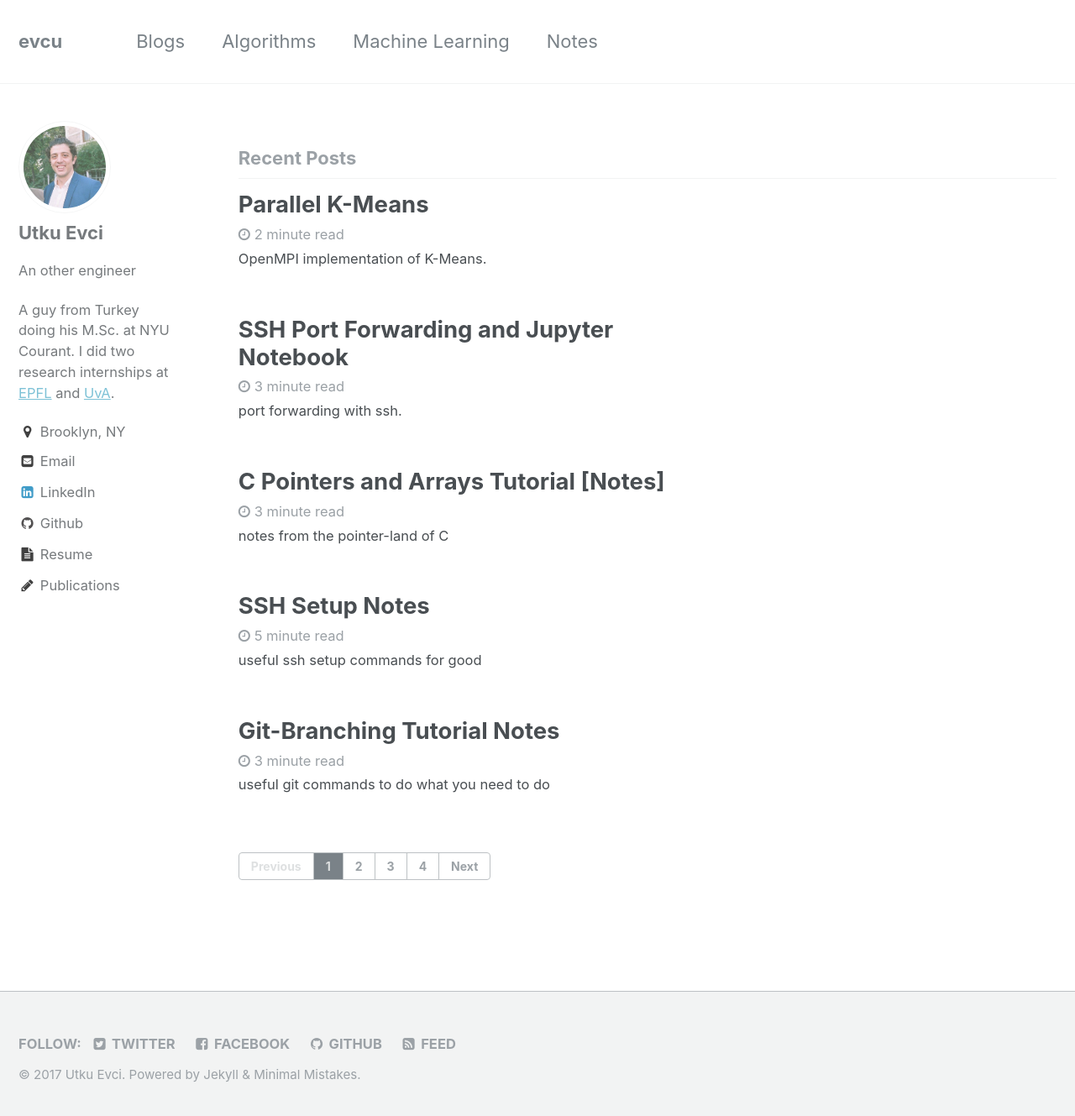
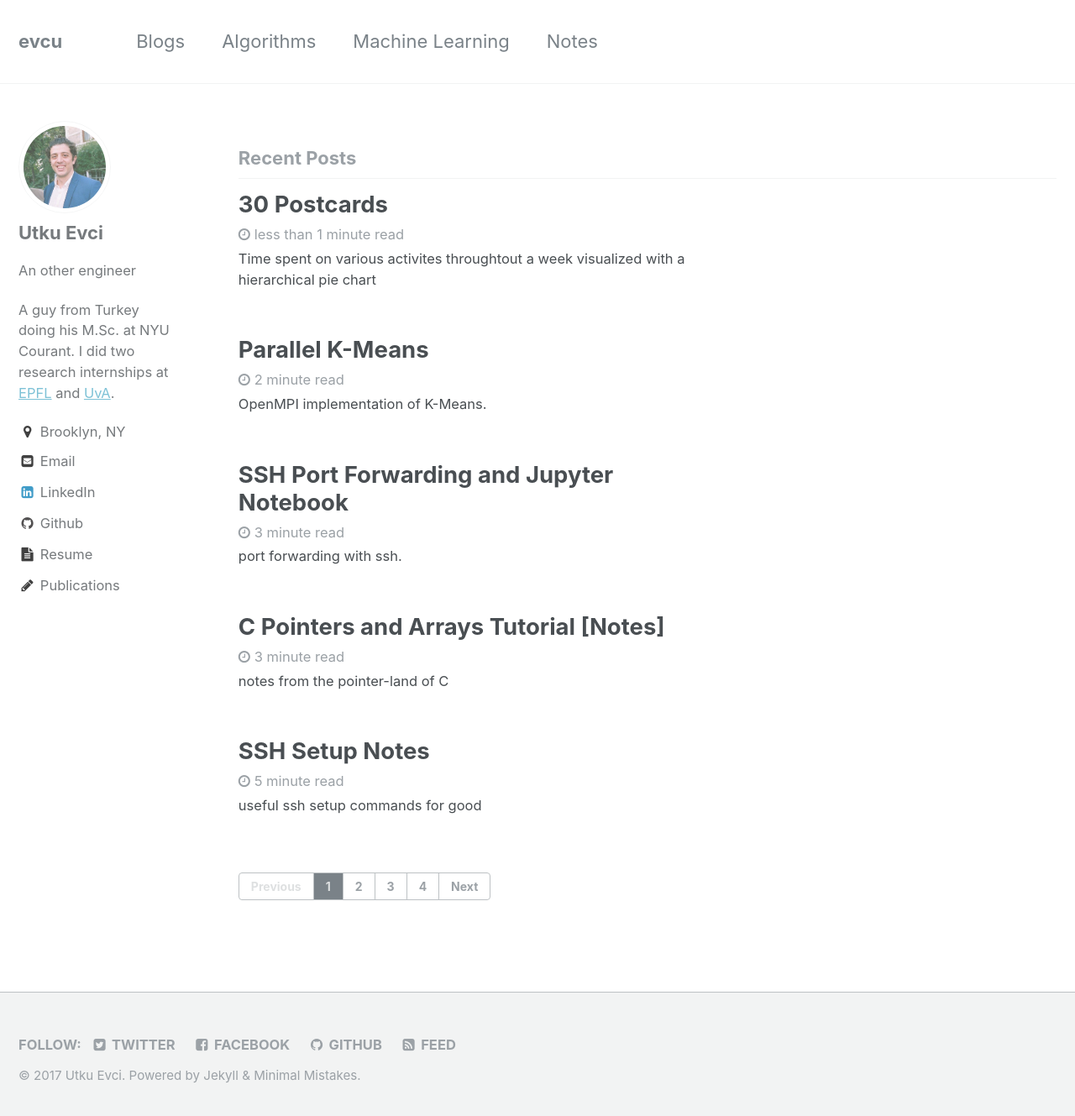
Before and after one commit to evcu/evcu.github.io, a Jekyll site: the page built from index.html, in a window 1280 px wide and 1336 px high. Shown: the top 1329 px of the window at 84% size. Built offline with Jekyll 4.4.1, drawn with Linux system fonts in a browser that asks for light colours; the list of posts is cut into pages by our own code.

Commit message:
Todays post to nyc365blog

```diff
--- /dev/null
+++ b/_posts/2017-06-1-30postcards.md
@@ -0,0 +1,136 @@
+---
+layout: single
+title: "30 Postcards"
+tags: [data, postcards, friends]
+category: datavis
+excerpt: "Time spent on various activites throughtout a week visualized with a hierarchical pie chart"
+---
+
+I've recorded what I did in a week during my first semester at NYU. I've gathered various activities around 5 main category.
+
+<style>
+.card {
+  position: relative;
+  float: left;
+  padding-bottom: 33%;
+  width: 33%;
+  text-align: center;
+}
+.card__front,
+.card__back {
+  position: absolute;
+  top: 0;
+  left: 0;
+  width: 100%;
+  height: 100%;
+  overflow:hidden;
+}
+
+.card__front,
+.card__back {
+  -webkit-backface-visibility: hidden;
+          backface-visibility: hidden;
+  -webkit-transition: -webkit-transform 0.3s;
+          transition: transform 0.3s;
+}
+
+.card__front {
+}
+
+.card__back {
+  -webkit-transform: rotateY(-180deg);
+          transform: rotateY(-180deg);
+}
+.card.effect__hover:hover .card__front {
+  -webkit-transform: rotateY(-180deg);
+          transform: rotateY(-180deg);
+}
+
+.card.effect__hover:hover .card__back {
+  -webkit-transform: rotateY(0);
+          transform: rotateY(0);
+}
+</style>
+
+<div class="section">
+  <h2 class="section__title">On Hover</h2>
+  <div class="section__content clearfix">
+    <div class="card effect__hover">
+      <div class="card__front">
+        <img src="/assets/images/30postcards/arda2.png"/>
+      </div>
+      <div class="card__back">
+        <img src="/assets/images/30postcards/arda3.jpg"/>
+      </div>
+    </div>
+    <div class="card effect__hover">
+      <div class="card__front">
+      <img src="/assets/images/30postcards/ayberk2.jpg"/>
+      </div>
+      <div class="card__back">
+      <img src="/assets/images/30postcards/ayberk3.jpg"/>
+      </div>
+    </div>
+    <div class="card effect__hover">
+      <div class="card__front">
+      <img src="/assets/images/30postcards/ayberk2.jpg"/>
+      </div>
+      <div class="card__back">
+      <img src="/assets/images/30postcards/ayberk3.jpg"/>
+      </div>
+    </div>
+  </div>
+</div>
+
+<div class="section">
+  <div class="section__content clearfix">
+    <div class="card effect__hover">
+      <div class="card__front">
+        <img src="/assets/images/30postcards/arda2.png"/>
+      </div>
+      <div class="card__back">
+        <img src="/assets/images/30postcards/arda3.jpg"/>
+      </div>
+    </div>
+    <div class="card effect__hover">
+      <div class="card__front">
+      <img src="/assets/images/30postcards/ayberk2.jpg"/>
+      </div>
+      <div class="card__back">
+      <img src="/assets/images/30postcards/ayberk3.jpg"/>
+      </div>
+    </div>
+    <div class="card effect__hover">
+      <div class="card__front">
+      <img src="/assets/images/30postcards/ayberk2.jpg"/>
+      </div>
+      <div class="card__back">
+      <img src="/assets/images/30postcards/ayberk3.jpg"/>
+      </div>
+    </div>
+    <div class="card effect__hover">
+      <div class="card__front">
+        <img src="/assets/images/30postcards/arda2.png"/>
+      </div>
+      <div class="card__back">
+        <img src="/assets/images/30postcards/arda3.jpg"/>
+      </div>
+    </div>
+    <div class="card effect__hover">
+      <div class="card__front">
+      <img src="/assets/images/30postcards/ayberk2.jpg"/>
+      </div>
+      <div class="card__back">
+      <img src="/assets/images/30postcards/ayberk3.jpg"/>
+      </div>
+    </div>
+    <div class="card effect__hover">
+      <div class="card__front">
+      <img src="/assets/images/30postcards/ayberk2.jpg"/>
+      </div>
+      <div class="card__back">
+      <img src="/assets/images/30postcards/ayberk3.jpg"/>
+      </div>
+    </div>
+  </div>
+</div>
```
Also changed, not shown: _pages/blogs.md (+2 -2 lines), _pages/nyc365blog.md (+1 -1 lines), assets/images/30postcards/arda2.png (added), assets/images/30postcards/arda3.jpg (added), assets/images/30postcards/ayberk3.jpg (added), assets/nyc365blog/data.json, assets/nyc365blog/images/06-12-2017.jpg (added), 1 other file.
